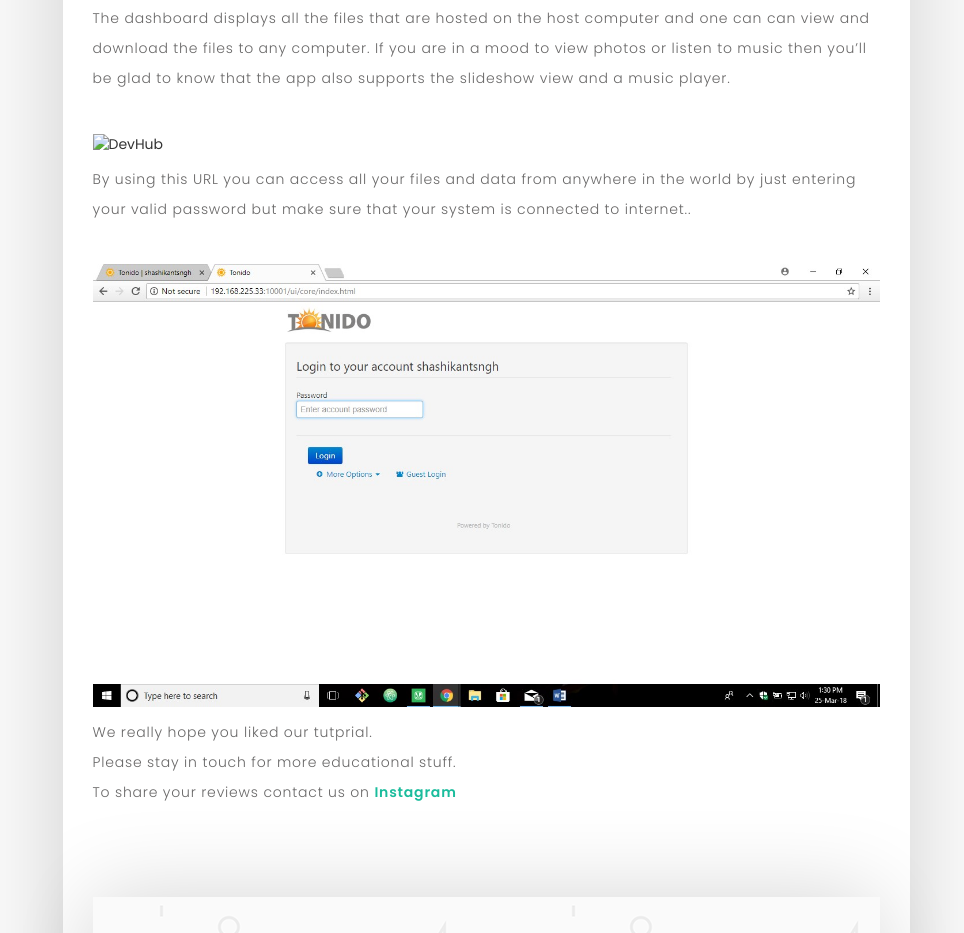
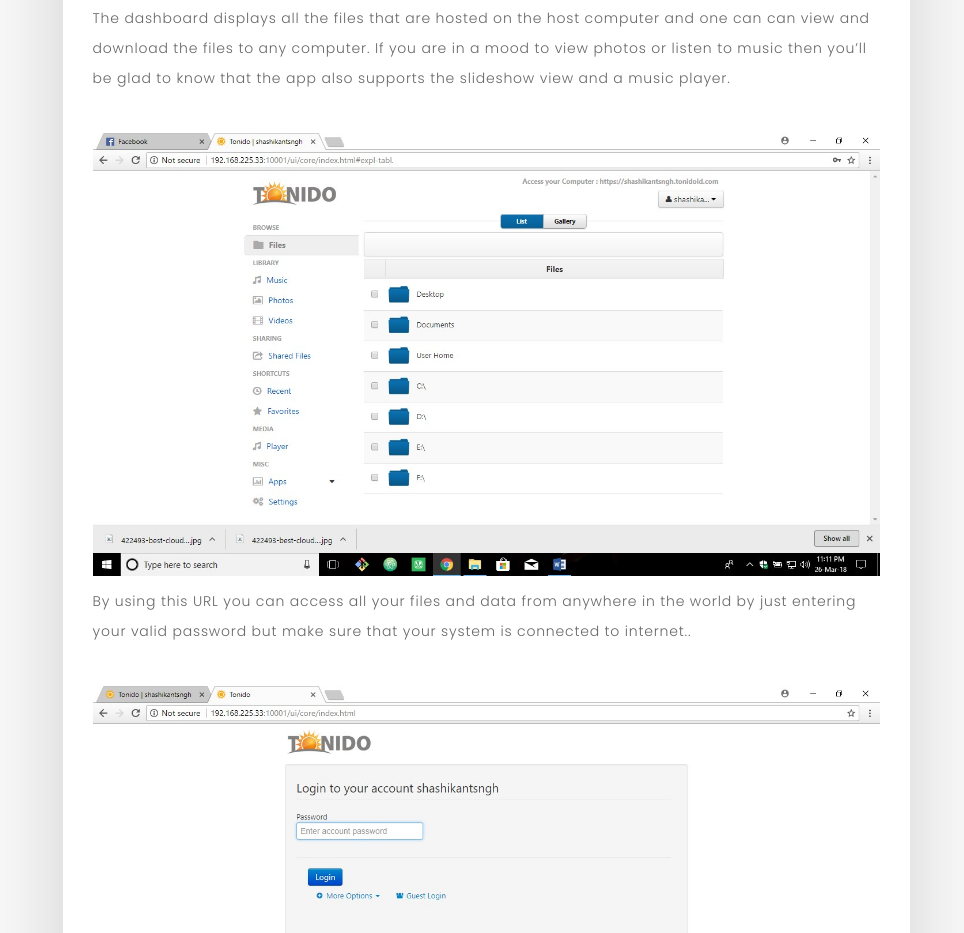
Before and after one commit to shashikantsngh/shashikantsngh.github.io, a plain HTML site: page personal-cloud.html in a window 1280 px wide. Shown: the part 3315-4248 px from the top of the page, without its empty margins (300-1264 px from the left). Drawn offline with Linux system fonts and the light colour scheme.

Commit message:
New Post -Cloud

```diff
--- a/personal-cloud.html
+++ b/personal-cloud.html
@@ -199,7 +199,7 @@
                                     </p>
 
                                     <div class="post-image margin-top-40 margin-bottom-40">
-                                       <img src="images/blog/clou6.jpg" alt="DevHub">
+                                       <img src="images/blog/cloud6.jpg" alt="DevHub">
 
                                    <p style="text-align:left;">
                                      By using this URL you can access all your files and data from anywhere in the world by just entering your valid password but make sure that your system is connected to internet..
```
